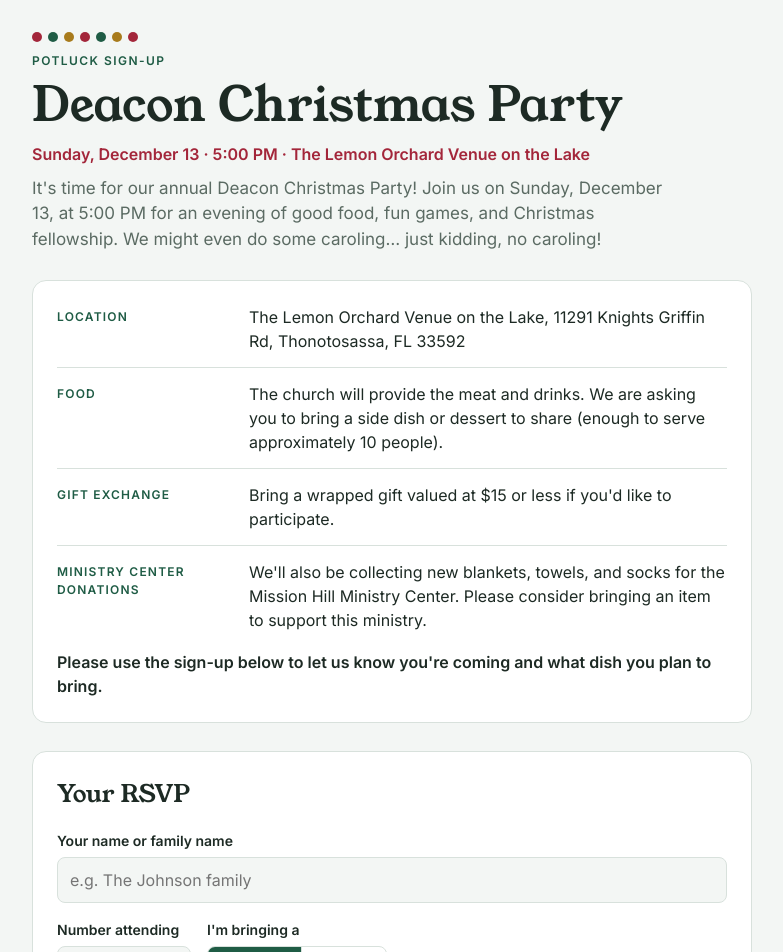
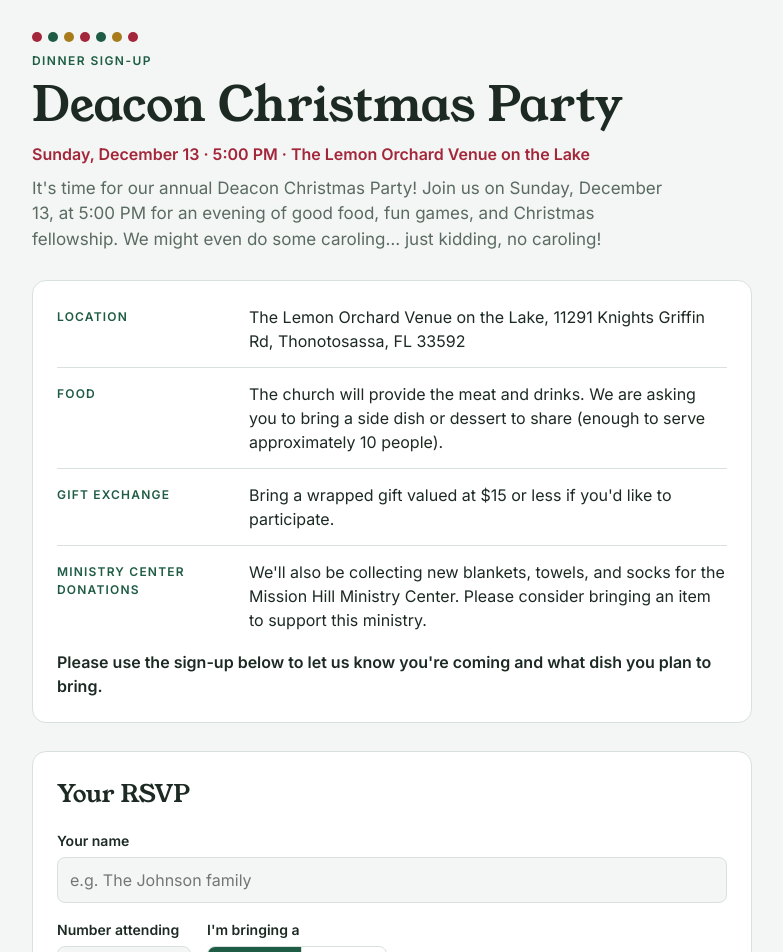
Before and after one commit to davetheyuppie/deacon-christmas-rsvp, an Astro site: page / in a window 1280 px wide. Shown: the top 952 px of the page, without its empty margins (248-1031 px from the left). Built offline with nearby package versions, Linux system fonts and the light colour scheme; Astro itself is replaced by a stand-in of ours; no server answers.

Commit message:
Update party details

```diff
--- a/src/pages/index.astro
+++ b/src/pages/index.astro
@@ -18,7 +18,7 @@ const details = [EVENT.date, EVENT.time, EVENT.place].filter(Boolean);
     <main class="wrap" id="app" data-script-url={SCRIPT_URL}>
       <header>
         <div class="garland" aria-hidden="true"><span></span><span></span><span></span><span></span><span></span><span></span><span></span></div>
-        <div class="eyebrow">Potluck sign-up</div>
+        <div class="eyebrow">Dinner sign-up</div>
         <h1>{EVENT.title}</h1>
         {details.length > 0 && <p class="details">{details.join(' · ')}</p>}
         <p class="lede">{EVENT.intro}</p>
@@ -44,7 +44,7 @@ const details = [EVENT.date, EVENT.time, EVENT.place].filter(Boolean);
         <h2 id="rsvp-title">Your RSVP</h2>
         <form id="rsvp-form" novalidate>
           <div class="field">
-            <label for="name">Your name or family name</label>
+            <label for="name">Your name</label>
             <input type="text" id="name" maxlength="60" autocomplete="name" placeholder="e.g. The Johnson family" required />
           </div>
           <div class="row">
```
